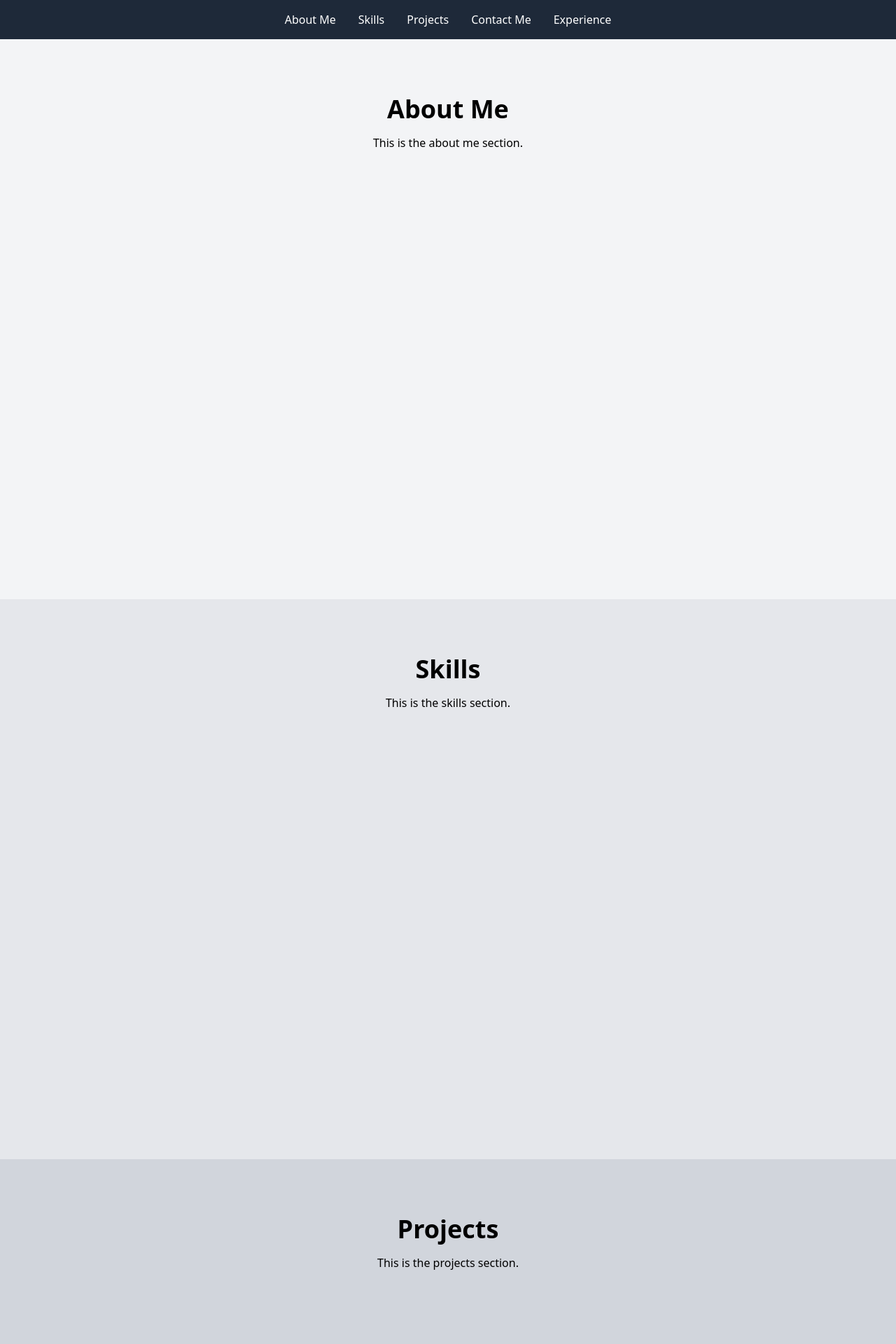
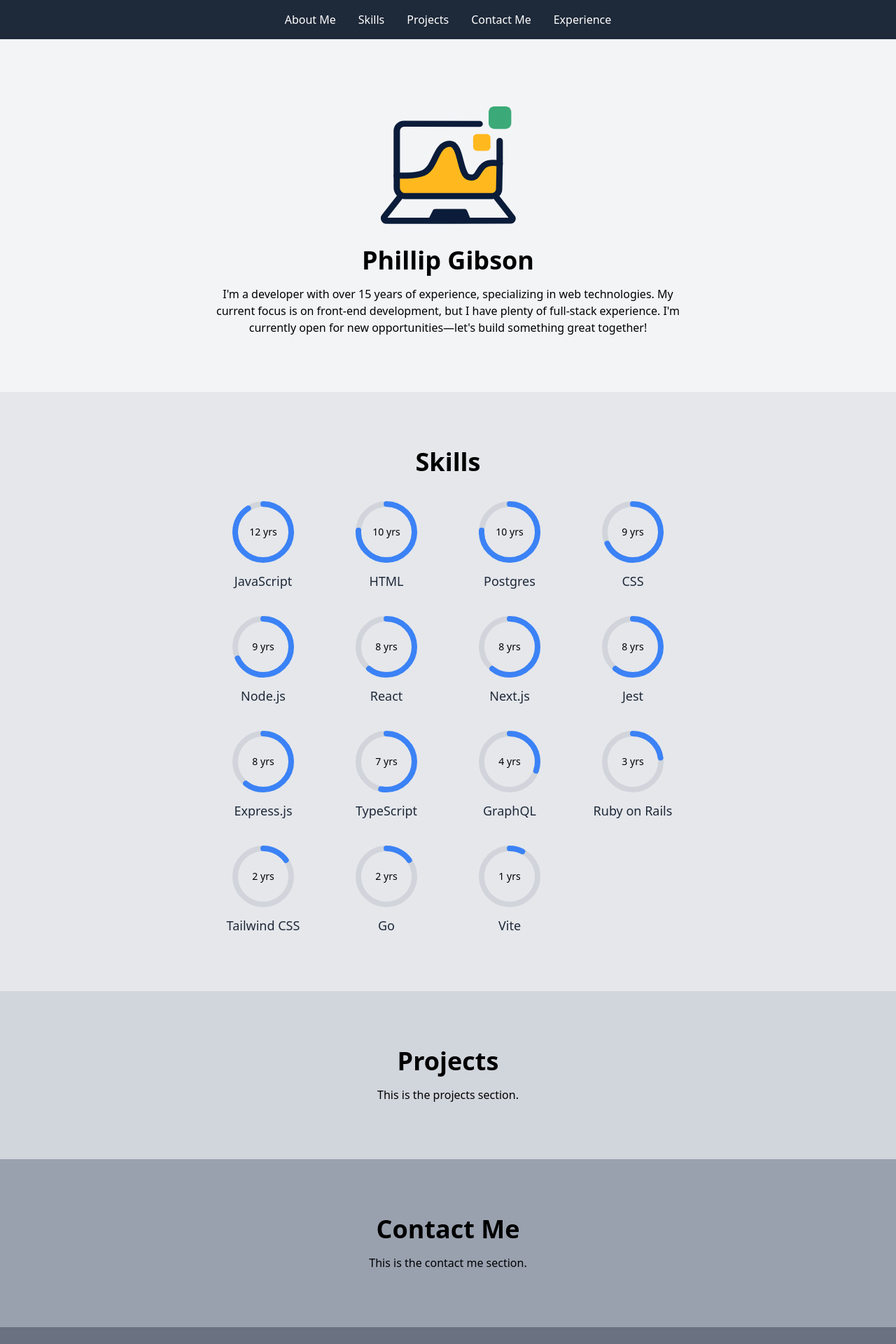
Before and after one commit to renolc/renolc.dev, a React (Vite) app: page / in a window 1280 px wide. Shown: the top 1920 px of the page at 70% size. Built offline with nearby package versions, Linux system fonts and the light colour scheme.

Commit message:
add skills

```diff
--- a/index.html
+++ b/index.html
@@ -4,6 +4,7 @@
     <meta charset="UTF-8" />
     <meta name="viewport" content="width=device-width, initial-scale=1.0" />
     <title>renolc.dev</title>
+    <link rel="icon" type="image/svg+xml" href="/src/public/logo.svg" />
   </head>
   <body>
     <div id="root"></div>
--- a/src/App.tsx
+++ b/src/App.tsx
@@ -67,29 +67,99 @@ export default () => (
       </ul>
     </nav>
 
-    <section id="about" className="min-h-screen bg-gray-100 py-20">
-      <h1 className="text-4xl font-bold text-center">About Me</h1>
-      <p className="text-center mt-4">This is the about me section.</p>
+    <section id="about" className="bg-gray-100 py-20">
+      <img
+        src="/src/public/logo.svg"
+        alt="Logo"
+        className="mx-auto mb-4 w-50 h-50"
+      />
+      <h1 className="text-4xl font-bold text-center">Phillip Gibson</h1>
+      <p className="text-center mt-4 max-w-2xl mx-auto">
+        I'm a developer with over 15 years of experience, specializing in web
+        technologies. My current focus is on front-end development, but I have
+        plenty of full-stack experience. I'm currently open for new
+        opportunities—let's build something great together!
+      </p>
     </section>
 
-    <section id="skills" className="min-h-screen bg-gray-200 py-20">
+    <section id="skills" className="bg-gray-200 py-20">
       <h1 className="text-4xl font-bold text-center">Skills</h1>
-      <p className="text-center mt-4">This is the skills section.</p>
+      <div className="mt-8 max-w-2xl mx-auto grid grid-cols-4 gap-8">
+        {[
+          { tech: 'JavaScript', years: 12 },
+          { tech: 'HTML', years: 10 },
+          { tech: 'Postgres', years: 10 },
+          { tech: 'CSS', years: 9 },
+          { tech: 'Node.js', years: 9 },
+          { tech: 'React', years: 8 },
+          { tech: 'Next.js', years: 8 },
+          { tech: 'Jest', years: 8 },
+          { tech: 'Express.js', years: 8 },
+          { tech: 'TypeScript', years: 7 },
+          { tech: 'GraphQL', years: 4 },
+          { tech: 'Ruby on Rails', years: 3 },
+          { tech: 'Tailwind CSS', years: 2 },
+          { tech: 'Go', years: 2 },
+          { tech: 'Vite', years: 1 }
+        ].map(({ tech, years }) => (
+          <div key={tech} className="flex flex-col items-center">
+            <div className="relative w-24 h-24">
+              <svg
+                className="w-full h-full"
+                viewBox="0 0 36 36"
+                style={{ transform: 'rotate(-90deg)' }}
+              >
+                <circle
+                  style={{ stroke: '#D1D5DB' }}
+                  strokeWidth="3"
+                  fill="none"
+                  cx="18"
+                  cy="18"
+                  r="15"
+                />
+                <circle
+                  style={{ stroke: '#3B82F6' }}
+                  strokeWidth="3"
+                  fill="none"
+                  cx="18"
+                  cy="18"
+                  r="15"
+                  strokeDasharray="100"
+                  strokeDashoffset={`${100 - years * 7.14}`}
+                  strokeLinecap="round"
+                />
+              </svg>
+              <div className="absolute inset-0 flex items-center justify-center text-sm font-medium">
+                {years} yrs
+              </div>
+            </div>
+            <span className="mt-2 text-lg font-medium text-gray-800">
+              {tech}
+            </span>
+          </div>
+        ))}
+      </div>
     </section>
 
-    <section id="projects" className="min-h-screen bg-gray-300 py-20">
+    <section id="projects" className="bg-gray-300 py-20">
       <h1 className="text-4xl font-bold text-center">Projects</h1>
-      <p className="text-center mt-4">This is the projects section.</p>
+      <p className="text-center mt-4 max-w-2xl mx-auto">
+        This is the projects section.
+      </p>
     </section>
 
-    <section id="contact" className="min-h-screen bg-gray-400 py-20">
+    <section id="contact" className="bg-gray-400 py-20">
       <h1 className="text-4xl font-bold text-center">Contact Me</h1>
-      <p className="text-center mt-4">This is the contact me section.</p>
+      <p className="text-center mt-4 max-w-2xl mx-auto">
+        This is the contact me section.
+      </p>
     </section>
 
-    <section id="experience" className="min-h-screen bg-gray-500 py-20">
+    <section id="experience" className="bg-gray-500 py-20">
       <h1 className="text-4xl font-bold text-center">Experience</h1>
-      <p className="text-center mt-4">This is the experience section.</p>
+      <p className="text-center mt-4 max-w-2xl mx-auto">
+        This is the experience section.
+      </p>
     </section>
 
     <footer className="bg-gray-800 text-white py-10">
```
Also changed, not shown: src/public/logo.svg (added).
